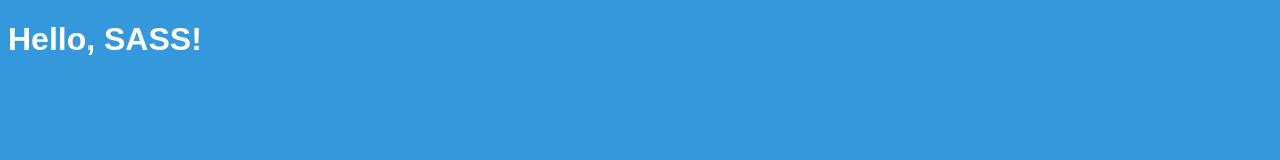
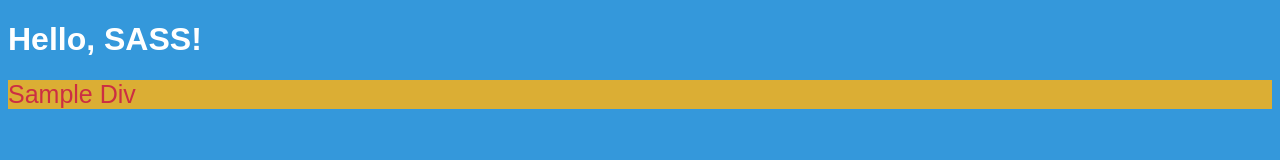
Before and after one commit to IMSP2596/PortFolio, a plain HTML site: page index.html in a window 1280 px wide. Drawn offline with Linux system fonts and the light colour scheme.

Commit message:
Session 2 Exercise 1

```diff
--- a/index.html
+++ b/index.html
@@ -5,8 +5,12 @@
     <meta name="viewport" content="width=device-width, initial-scale=1.0">
     <title>SASS Demo</title>
     <link rel="stylesheet" href="style.css">
+    <link rel="stylesheet" href="variables.css">
 </head>
 <body>
     <h1>Hello, SASS!</h1>
+    <div>
+        Sample Div
+    </div>
 </body>
 </html>
--- /dev/null
+++ b/variables.scss
@@ -0,0 +1,9 @@
+$primary-color: #dbae34;
+$secondary-color: #cc2e43;
+$font-size: 25px;
+
+div{
+    background-color: $primary-color;
+    color: $secondary-color;
+    font-size: $font-size;
+}
```
Also changed, not shown: variables.css (added), 1 other file.
